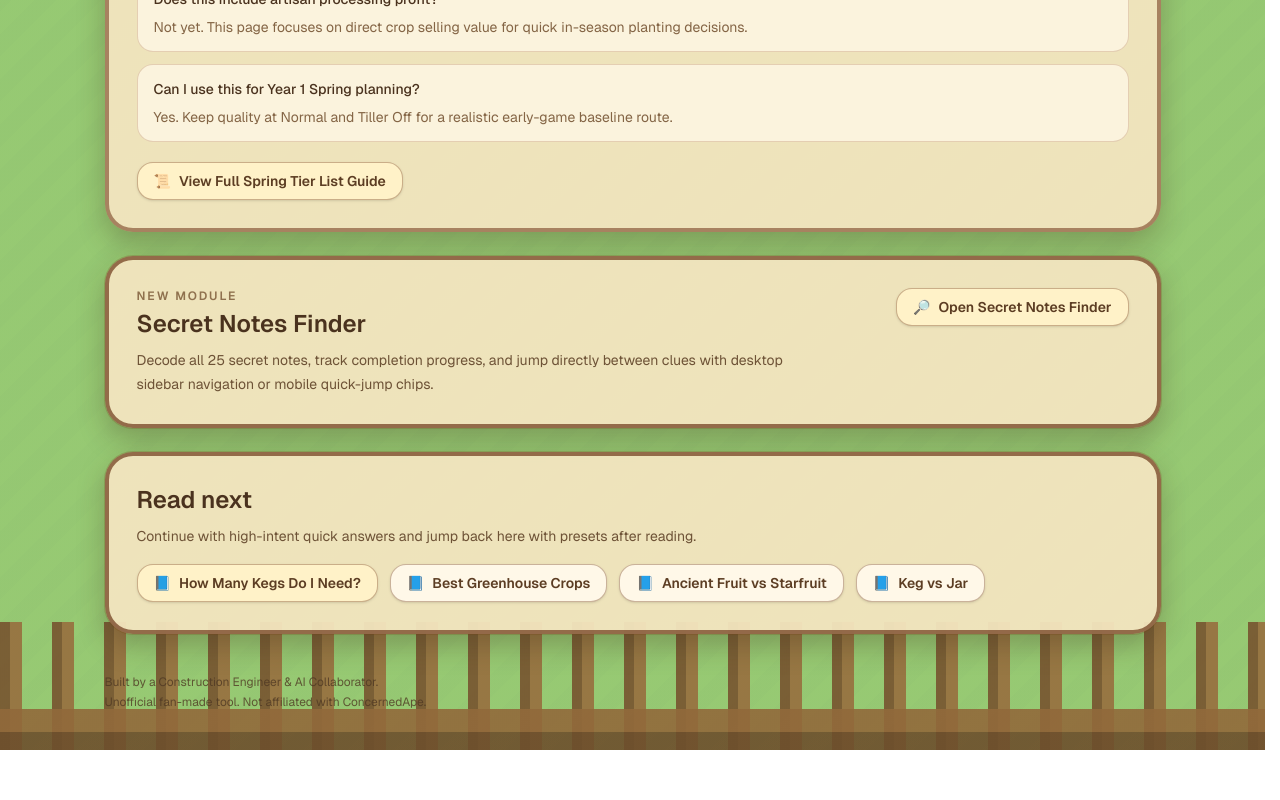
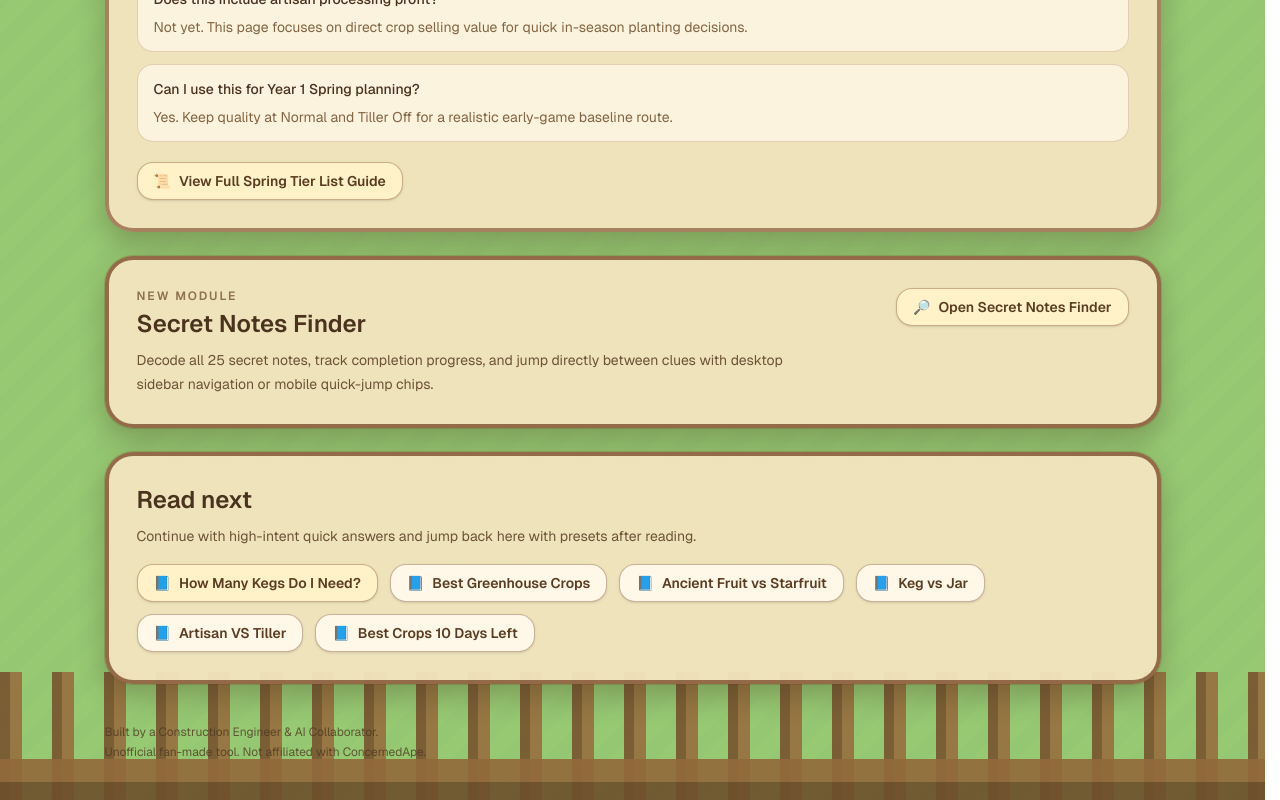
Before and after one commit to yuzhoudabaozhayujiamigou-cloud/stardew-tools, a Next.js app in the folder stardew-tools/: page / in a window 1280 px wide. Shown: the part 3840-4640 px from the top of the page. Before the commit the page ends 4590 px from the top, so only its background shows below. Built offline with nearby package versions, Linux system fonts and the light colour scheme.

Commit message:
chore(seo): show 6 read-next posts on calculator

```diff
--- a/stardew-tools/src/app/calculator/page.tsx
+++ b/stardew-tools/src/app/calculator/page.tsx
@@ -35,7 +35,7 @@ export const metadata: Metadata = {
 
 export default function CalculatorPage() {
   const initialSeason: Season = "spring";
-  const readNextPosts = getCalculatorReadNextPosts(4);
+  const readNextPosts = getCalculatorReadNextPosts(6);
 
   const initialResults = (crops as Crop[])
     .filter((crop) => crop.season.includes(initialSeason))
```
